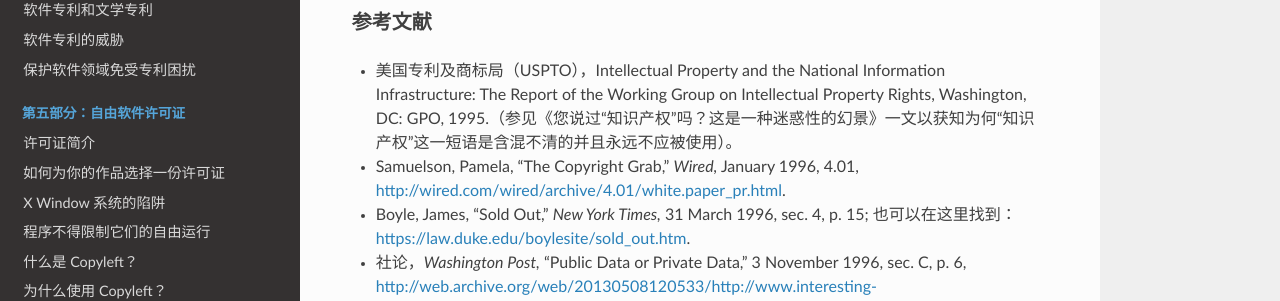
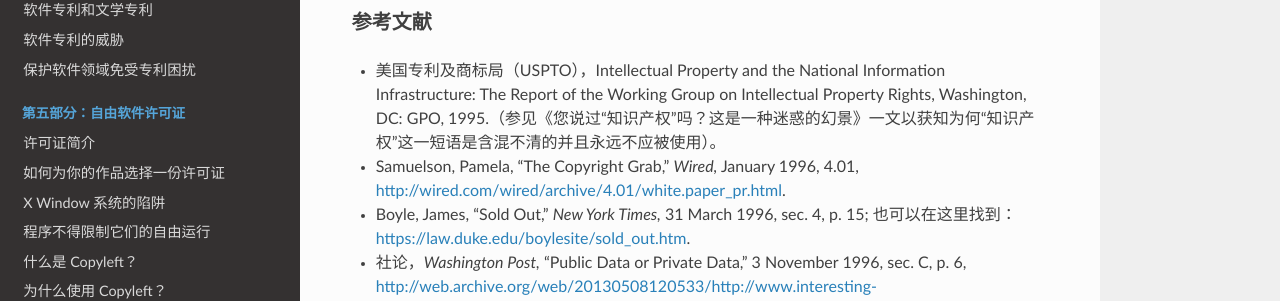
Before and after one commit to beijinglug/fsfs-zh, an MkDocs documentation site: the page built from docs/right-to-read.md, in a window 1280 px wide and 900 px high, scrolled down 3886 px. Shown: the part 197-498 px from the top of the window. Built offline with MkDocs 1.6.1, drawn with Linux system fonts in a browser that asks for light colours; nearby versions of some CDN libraries; old or Windows-style settings are respelled for this version of MkDocs.

Commit message:
Change "迷惑性的幻景" to "迷惑的幻景"

```diff
--- a/docs/right-to-read.md
+++ b/docs/right-to-read.md
@@ -83,7 +83,7 @@
 
 ### 参考文献
 
--   美国专利及商标局（USPTO），Intellectual Property and the National Information Infrastructure: The Report of the Working Group on Intellectual Property Rights, Washington, DC: GPO, 1995.（参见《您说过“知识产权”吗？这是一种迷惑性的幻景》一文以获知为何“知识产权”这一短语是含混不清的并且永远不应被使用）。
+-   美国专利及商标局（USPTO），Intellectual Property and the National Information Infrastructure: The Report of the Working Group on Intellectual Property Rights, Washington, DC: GPO, 1995.（参见《您说过“知识产权”吗？这是一种迷惑的幻景》一文以获知为何“知识产权”这一短语是含混不清的并且永远不应被使用）。
 
 -   Samuelson, Pamela, “The Copyright Grab,” *Wired,* January 1996, 4.01, <http://wired.com/wired/archive/4.01/white.paper_pr.html>.
 
--- a/mkdocs.yml
+++ b/mkdocs.yml
@@ -28,7 +28,7 @@
     - Linux 和 GNU 操作系统: linux-and-gnu.md
     - 自由与非自由软件的分类: categories.md
     - 为什么说开源漏掉了自由软件的要点: open-source-misses-the-point.md
-    - 您说过“知识产权”吗？这是一种迷惑性的幻景: not-ipr.md
+    - 您说过“知识产权”吗？这是一种迷惑的幻景: not-ipr.md
     - 为何称之为诈骗（Swindle）？: why-call-it-the-swindle.md
     - 应避免使用（或慎用）的词语，由于它们是不公正的或者引起混淆的: words-to-avoid.md
 - 第三部分：版权和不公:
```
Also changed, not shown: docs/free-hardware-designs.md (+1 -1 lines), docs/index.md (+1 -1 lines), docs/misinterpreting-copyright.md (+1 -1 lines), docs/words-to-avoid.md (+1 -1 lines).
